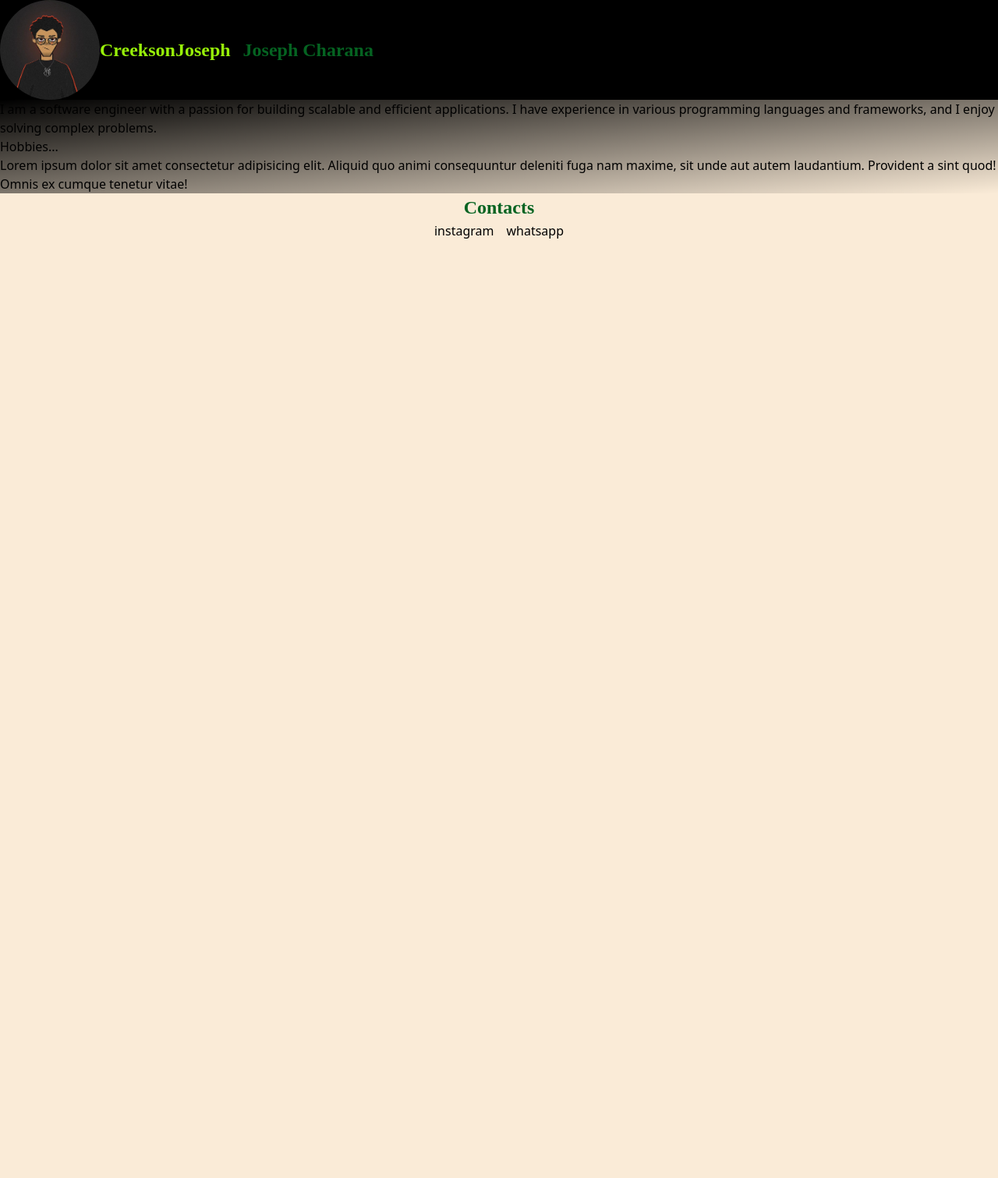
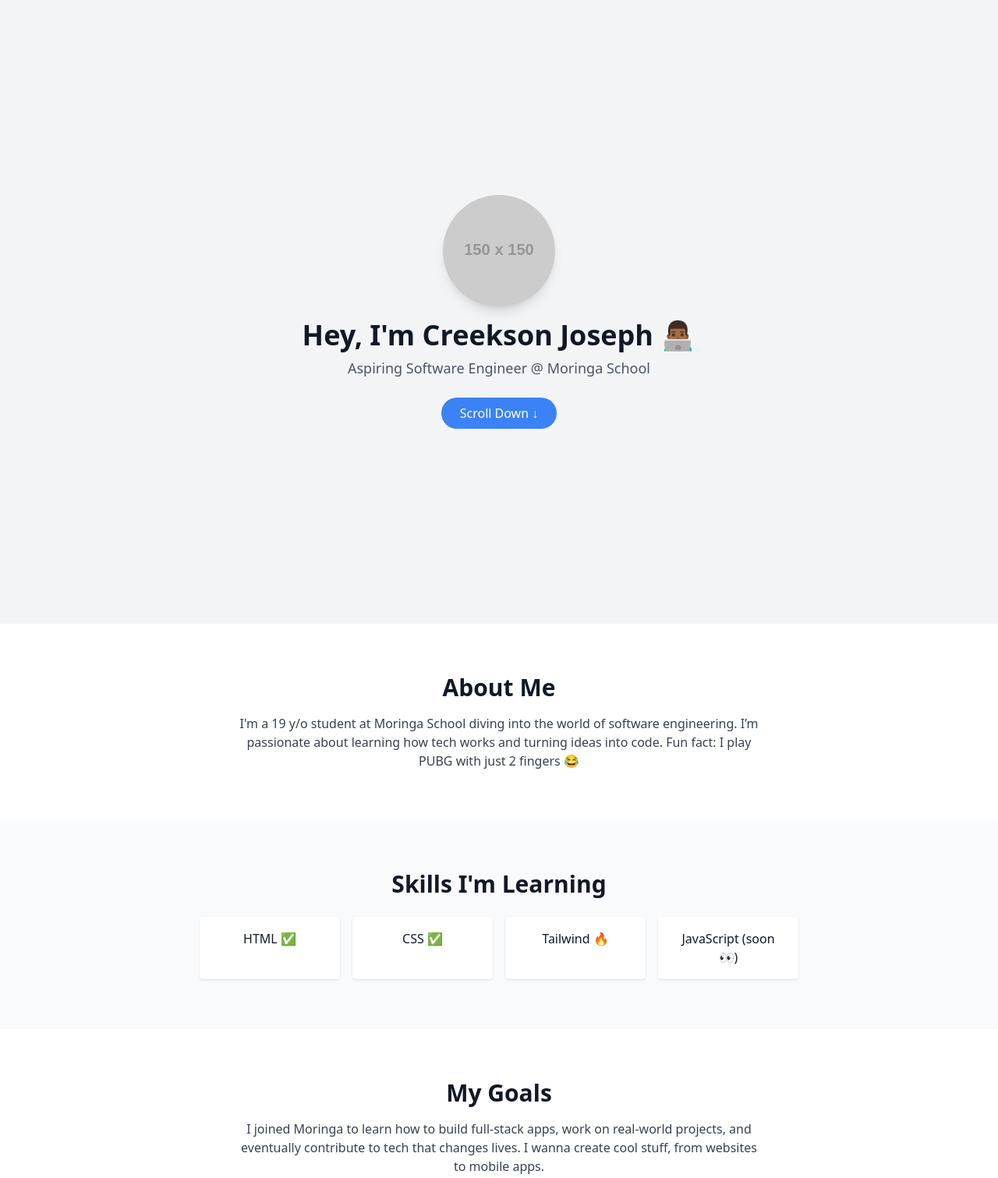
Before and after one commit to creeksonJoseph/Project-1, a website: page index.html in a window 1280 px wide. Shown: the top 1511 px of the page at 78% size. Before the commit the page ends 800 px from the top, so only its background shows below. Drawn offline with nearby package versions, Linux system fonts and the light colour scheme; placeholder pictures from the web are drawn by us.

Commit message:
changed styles

```diff
--- a/index.html
+++ b/index.html
@@ -3,47 +3,88 @@
   <head>
     <meta charset="UTF-8" />
     <meta name="viewport" content="width=device-width, initial-scale=1.0" />
-    <title>CreeksonJoseph</title>
-    <link rel="stylesheet" href="css/output.css" />
+    <title>Creekson Joseph | My Web</title>
+    <script src="https://cdn.tailwindcss.com"></script>
   </head>
-  <body class="main   m-0 flex flex-col h-full">
-    <section class="flex items-center bg-black">
-      <div>
-        <img
-          class="rounded-full h-32 w-32"
-          src="pics/jose.jpg"
-          alt="jose.jpg"
-        />
-      </div>
-      <div class="flex justify-between items-center">
-        <div class="ttt"><h1>CreeksonJoseph</h1></div>
-        <div class="tt ml-4"><h2>Joseph Charana</h2></div>
+
+  <body class="bg-gray-100 text-gray-900 font-sans">
+    <!-- HERO SECTION -->
+    <section
+      class="min-h-screen flex flex-col items-center justify-center text-center px-4"
+    >
+      <img
+        src="https://via.placeholder.com/150"
+        alt="profile"
+        class="w-36 h-36 rounded-full shadow-lg mb-4"
+      />
+      <h1 class="text-4xl font-bold mb-2">Hey, I'm Creekson Joseph 👨🏾‍💻</h1>
+      <p class="text-gray-600 text-lg mb-6">
+        Aspiring Software Engineer @ Moringa School
+      </p>
+      <a
+        href="#about"
+        class="bg-blue-500 text-white px-6 py-2 rounded-full hover:bg-blue-600 transition"
+        >Scroll Down ↓</a
+      >
+    </section>
+
+    <!-- ABOUT ME -->
+    <section id="about" class="py-16 px-6 bg-white">
+      <div class="max-w-2xl mx-auto text-center">
+        <h2 class="text-3xl font-semibold mb-4">About Me</h2>
+        <p class="text-gray-700">
+          I'm a 19 y/o student at Moringa School diving into the world of
+          software engineering. I’m passionate about learning how tech works and
+          turning ideas into code. Fun fact: I play PUBG with just 2 fingers 😂
+        </p>
       </div>
     </section>
-    <section class="bg-gradient-to-br from-black to-grey-700 ">
-    <p>
-      I am a software engineer with a passion for building scalable and
-      efficient applications. I have experience in various programming languages
-      and frameworks, and I enjoy solving complex problems.
-    </p>
-    <p>Hobbies...</p>
-    <h3></h3>
-    <p>Lorem ipsum dolor sit amet consectetur adipisicing elit. Aliquid quo animi consequuntur deleniti fuga nam maxime, sit unde aut autem laudantium. Provident a sint quod! Omnis ex cumque tenetur vitae!</p>
 
+    <!-- SKILLS -->
+    <section class="py-16 px-6 bg-gray-50">
+      <div class="max-w-3xl mx-auto text-center">
+        <h2 class="text-3xl font-semibold mb-6">Skills I'm Learning</h2>
+        <div class="grid grid-cols-2 sm:grid-cols-4 gap-4">
+          <div class="bg-white p-4 rounded shadow">HTML ✅</div>
+          <div class="bg-white p-4 rounded shadow">CSS ✅</div>
+          <div class="bg-white p-4 rounded shadow">Tailwind 🔥</div>
+          <div class="bg-white p-4 rounded shadow">JavaScript (soon 👀)</div>
+        </div>
+      </div>
+    </section>
 
-</section>
- <footer>
-    <div class="flex justify-center tt"><h2>Contacts</h2></div>
-    <div class="flex justify-center">
+    <!-- GOALS -->
+    <section class="py-16 px-6 bg-white">
+      <div class="max-w-2xl mx-auto text-center">
+        <h2 class="text-3xl font-semibold mb-4">My Goals</h2>
+        <p class="text-gray-700">
+          I joined Moringa to learn how to build full-stack apps, work on
+          real-world projects, and eventually contribute to tech that changes
+          lives. I wanna create cool stuff, from websites to mobile apps.
+        </p>
+      </div>
+    </section>
 
-        <div>
-          <ahref="https://www.instagram.com/creekson.joseph/">instagram</ahref=>
+    <!-- CONTACT -->
+    <section class="py-16 px-6 bg-gray-900 text-white">
+      <div class="max-w-2xl mx-auto text-center">
+        <h2 class="text-3xl font-semibold mb-6">Connect With Me</h2>
+        <div class="flex flex-col gap-3 items-center">
+          <a href="mailto:youremail@example.com" class="hover:underline"
+            >📧 Email</a
+          >
+          <a href="https://github.com/yourusername" class="hover:underline"
+            >💻 GitHub</a
+          >
+          <a href="https://linkedin.com/in/yourusername" class="hover:underline"
+            >🔗 LinkedIn</a
+          >
         </div>
-        <div class="ml-4">
-          <a href="#whatsapp">whatsapp</a>
-        </div>
+      </div>
+    </section>
 
-    </div>
-  </footer>
+    <footer class="py-6 text-center text-sm text-gray-500 bg-gray-100">
+      © 2025 Creekson Joseph. All rights reserved.
+    </footer>
   </body>
 </html>
```
